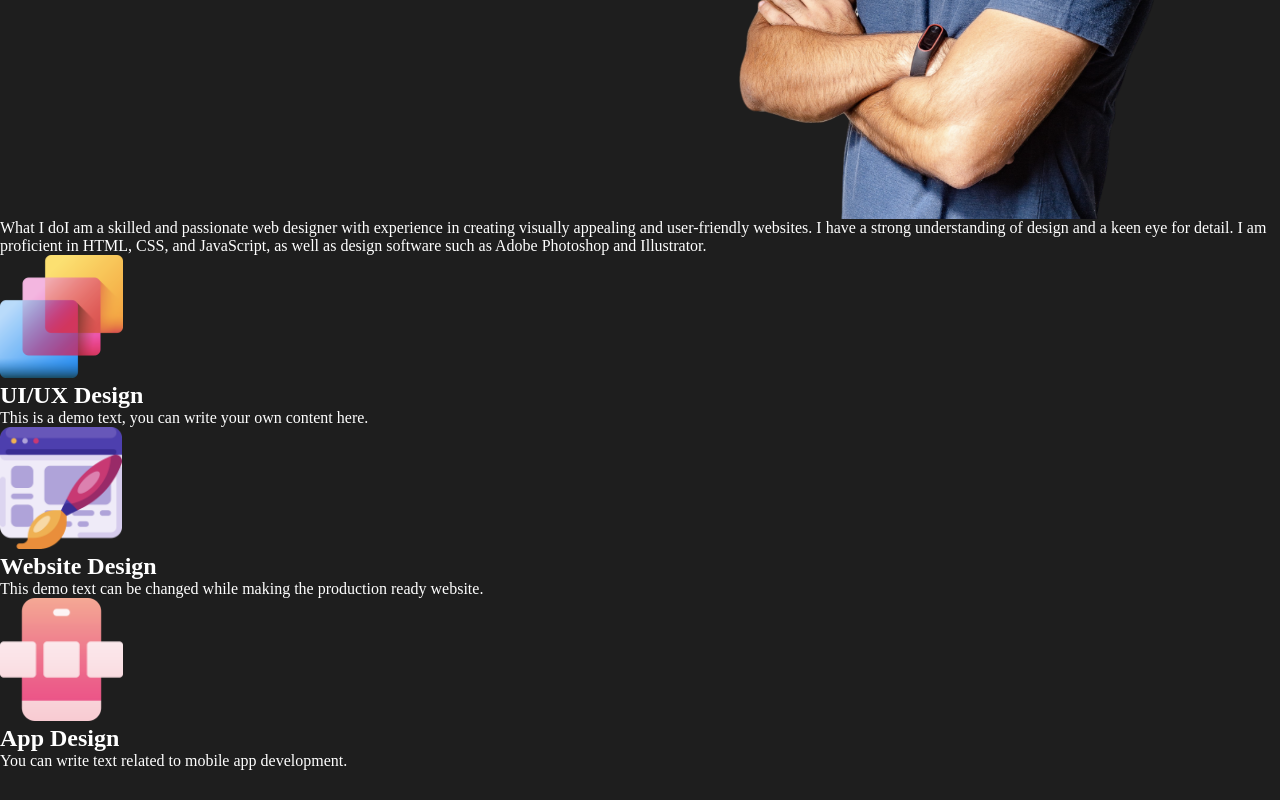
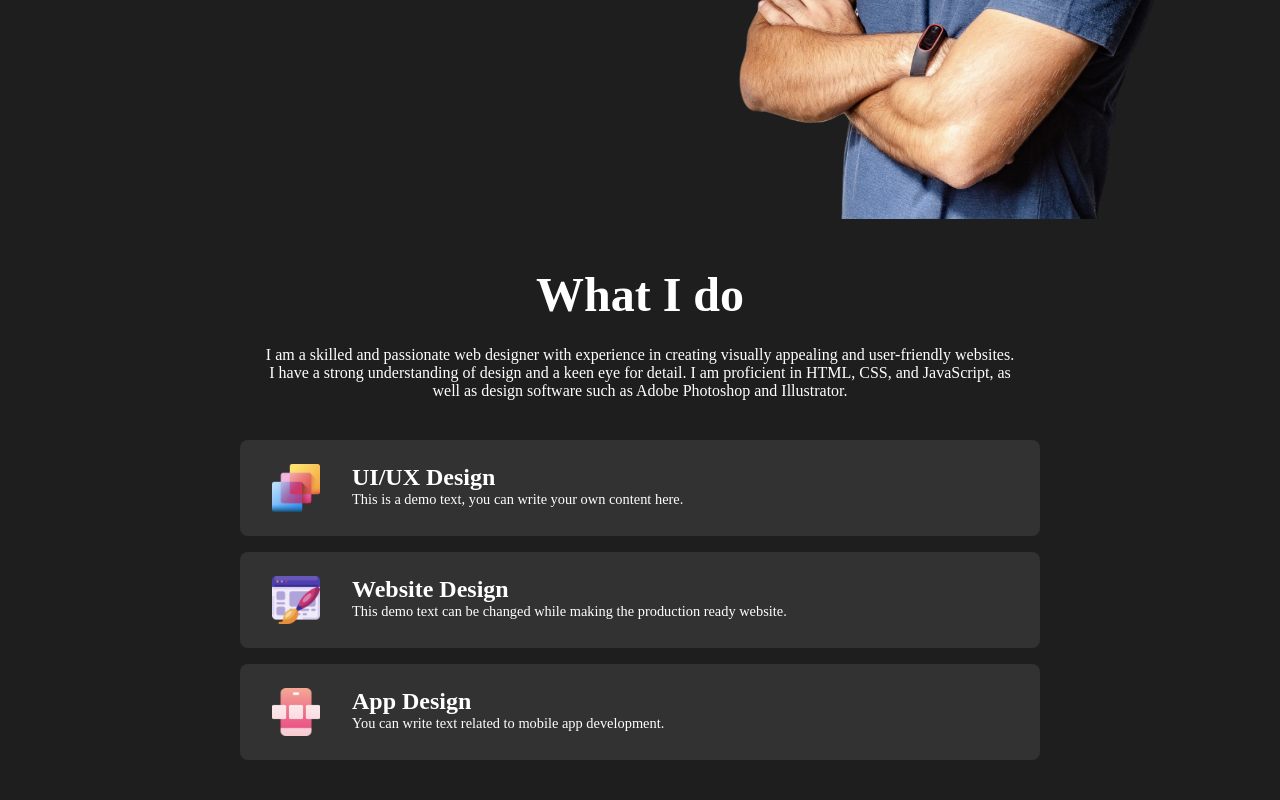
Before and after one commit to Eshiomonu/kadiriportfolio, a React (Create React App) app: page / in a window 1280 px wide. Shown: the part 597-1397 px from the top of the page. Before the commit the page ends 1367 px from the top, so only its background shows below. Built offline with nearby package versions, Linux system fonts and the light colour scheme.

Commit message:
skills section styling done and added the assets

```diff
--- a/src/components/Skills/skills.css
+++ b/src/components/Skills/skills.css
@@ -0,0 +1,71 @@
+#skills {
+  overflow: hidden;
+  width: 100vw;
+  max-width: 65rem;
+  display: flex;
+  flex-direction: column;
+  align-items: center;
+  justify-content: center;
+  text-align: center;
+  margin: 0 auto;
+}
+
+.skillTitle {
+  font-size: 3rem;
+  font-weight: 600;
+  padding-top: 3rem;
+  margin-bottom: 1.5rem;
+}
+
+.skillDesc {
+  font-weight: 400;
+  font-size: 1rem;
+  max-width: 51rem;
+  padding: 0 2rem;
+}
+
+.skillBars {
+  margin: 1.5rem;
+  width: 100vw;
+  max-width: 80%;
+  text-align: left;
+}
+
+.skillBar {
+  display: flex;
+  margin: 1rem;
+  padding: 1.5rem 2rem;
+  border-radius: 0.5rem;
+  background: rgb(50, 50, 50);
+}
+
+.skillBarImg {
+  object-fit: cover;
+  height: 3rem;
+  width: 3rem;
+  margin-right: 2rem;
+}
+
+.skillBarText>p {
+  font-size: 0.9rem;
+  font-weight: 200;
+}
+
+@media screen and (max-width:720px) {
+  .skillBarText>p {
+      font-size: 2vw;
+  }
+}
+
+@media screen and (max-width:480px) {
+  .skillBarText>p {
+      font-size: 3vw;
+  }
+  .skillBarImg {
+      height: 2.25rem;
+      width: 2.25rem;
+  }
+  .skillBarText>h2 {
+      font-size: 5vw;
+  }
+}
```
